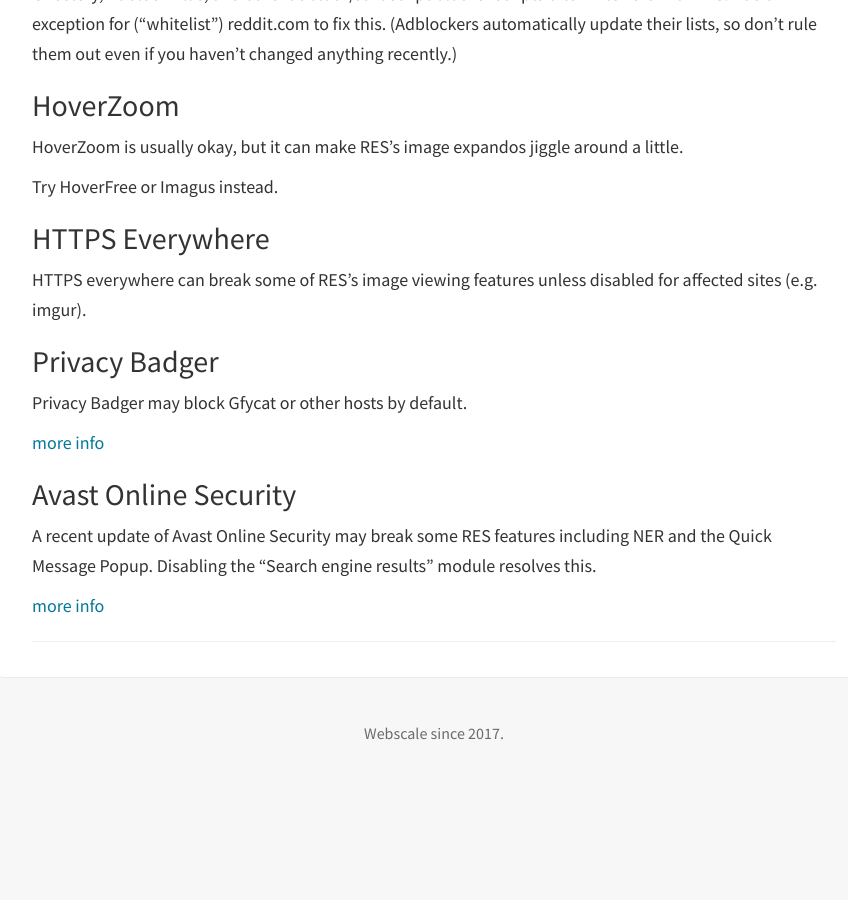
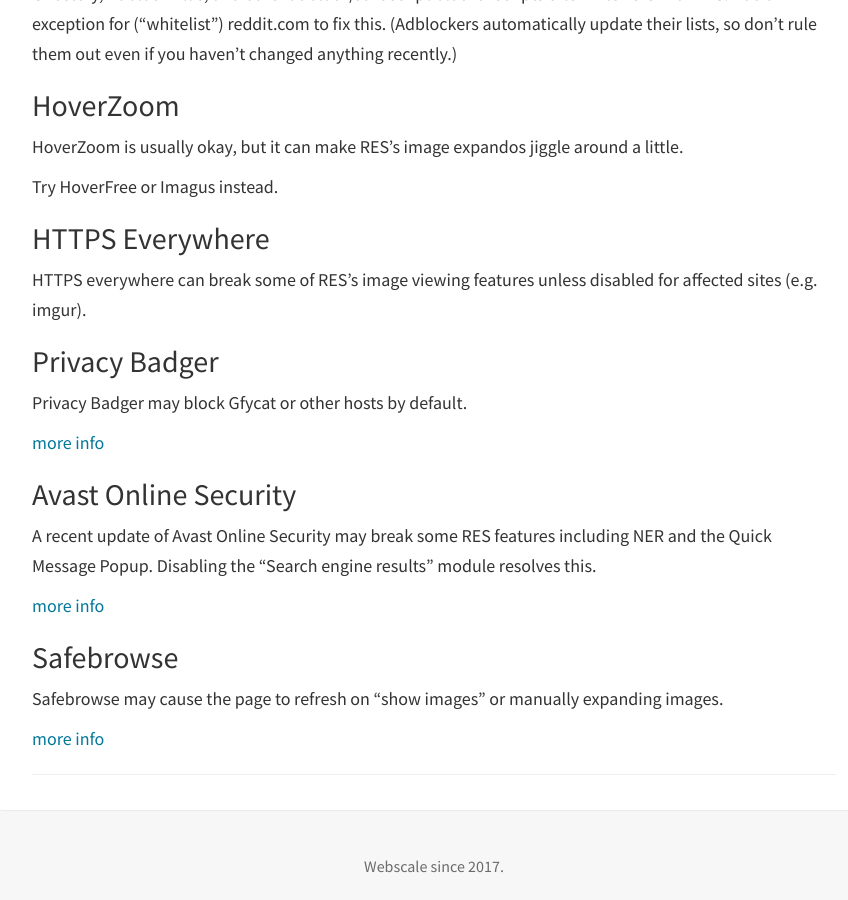
Before and after one commit to Reddit-Enhancement-Suite/Reddit-Enhancement-Suite.github.io, a Jekyll site: the page built from knownissues.md, in a window 1280 px wide and 900 px high, scrolled down 2473 px. Shown: the whole window, without its empty margins (206-1054 px from the left). Built offline with Jekyll 4.4.1, drawn with Linux system fonts in a browser that asks for light colours; nearby versions of some CDN libraries; before the commit the page ends 3240 px from its top, so only the background shows below that.

Commit message:
Safebrowse issue

```diff
--- a/knownissues.md
+++ b/knownissues.md
@@ -110,3 +110,9 @@
 A recent update of Avast Online Security may break some RES features including NER and the Quick Message Popup. Disabling the "Search engine results" module resolves this.
 
 [more info](https://www.reddit.com/r/RESissues/comments/5yo3be/bug/dew3dpc/)
+
+### Safebrowse
+
+Safebrowse may cause the page to refresh on "show images" or manually expanding images.
+
+[more info](https://www.reddit.com/r/RESissues/comments/6g26it/bug/dimz24k/)
```
